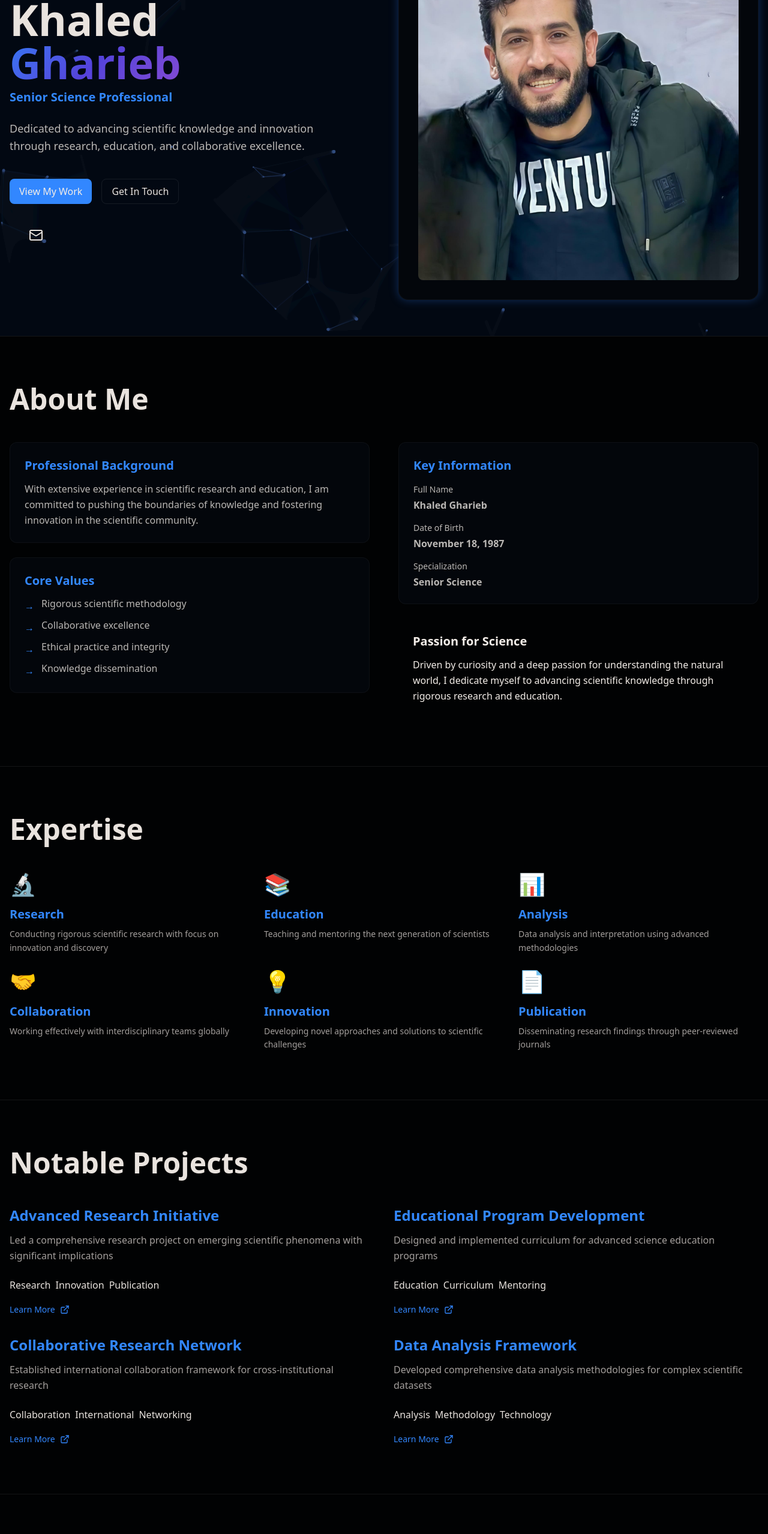
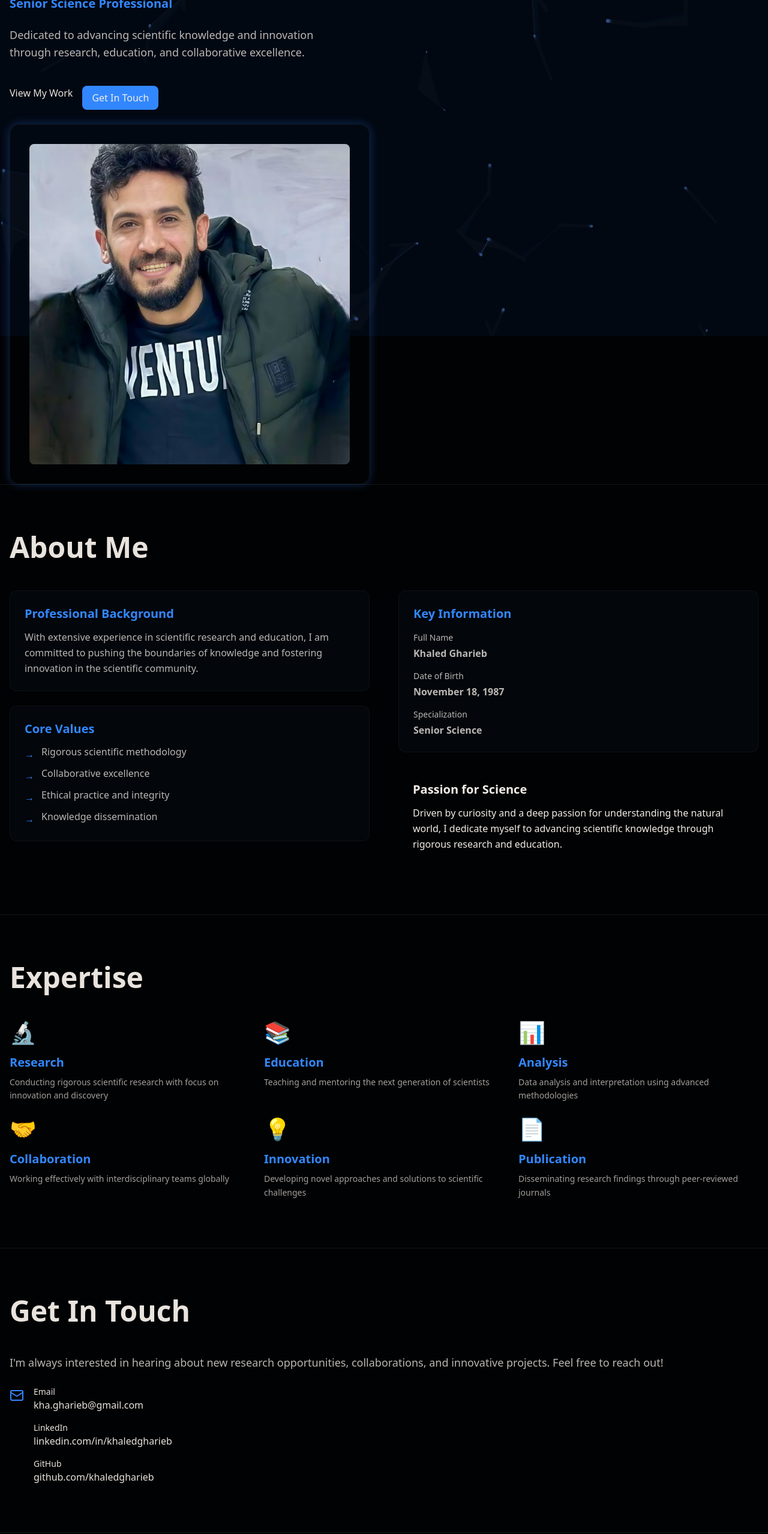
Before and after one commit to portfolio5160/KhaledGharieb, a plain HTML site: page index.html in a window 1280 px wide. Shown: the part 240-2797 px from the top of the page at 60% size. Drawn offline with nearby package versions, Linux system fonts and the light colour scheme.

Commit message:
Update index.html

```diff
--- a/index.html
+++ b/index.html
@@ -8,7 +8,7 @@
     <link rel="stylesheet" href="style.css">
     <script src="https://unpkg.com/lucide@latest"></script>
 </head>
-<body class="min-h-screen bg-background text-foreground overflow-hidden">
+<body class="min-h-screen bg-background text-foreground">
     <div id="root">
         <canvas id="particle-canvas" class="fixed top-0 left-0 w-full h-full pointer-events-none opacity-50"></canvas>
 
@@ -56,30 +56,30 @@
                             </p>
 
                             <div class="flex gap-4 pt-4">
-                                <button data-section-id="projects" class="scroll-button bg-accent hover:bg-accent/90 text-accent-foreground px-4 py-2 rounded-lg font-medium transition-colors">
+                                <!-- <button data-section-id="projects" class="scroll-button bg-accent hover:bg-accent/90 text-accent-foreground px-4 py-2 rounded-lg font-medium transition-colors"> -->
                                     View My Work
                                 </button>
-                                <button data-section-id="contact" class="scroll-button border border-border hover:bg-border/50 text-foreground px-4 py-2 rounded-lg font-medium transition-colors">
+                                <button data-section-id="contact" class="scroll-button bg-accent hover:bg-accent/90 text-accent-foreground px-4 py-2 rounded-lg font-medium transition-colors">
                                     Get In Touch
                                 </button>
                             </div>
 
-                            <div class="flex gap-4 pt-4">
+                            <!-- <div class="flex gap-4 pt-4">
                                 <a href="#" class="text-foreground/60 hover:text-accent transition-colors" title="LinkedIn">
                                     <i data-lucide="linkedin" class="w-6 h-6"></i>
                                 </a>
                                 <a href="#" class="text-foreground/60 hover:text-accent transition-colors" title="GitHub">
                                     <i data-lucide="github" class="w-6 h-6"></i>
                                 </a>
-                                <a href="#" class="text-foreground/60 hover:text-accent transition-colors" title="Email">
+                                <a href="mailto:kha.gharieb@gmail.com" class="text-foreground/60 hover:text-accent transition-colors" title="Email">
                                     <i data-lucide="mail" class="w-6 h-6"></i>
                                 </a>
                             </div>
-                        </div>
+                        </div> -->
 
                         <div class="relative">
                             <div class="absolute inset-0 bg-gradient-science rounded-2xl blur-3xl opacity-30"></div>
-                            <div class="relative bg-card rounded-2xl p-8 border border-border/50 glow-accent">
+                            <div class="relative rounded-2xl p-8 border border-border/50 glow-accent">
                                 <img
                                     src="pasted_file_It1TgY_WhatsAppImage2025-11-18at12.16.30AM.jpeg"
                                     alt="Khaled Gharieb"
@@ -227,7 +227,7 @@
                 </div>
             </section>
 
-            <section id="projects" class="py-20 border-t border-border">
+            <!-- <section id="projects" class="py-20 border-t border-border">
                 <div class="container mx-auto px-4">
                     <h2 class="text-4xl md:text-5xl font-bold mb-12">
                         Notable Projects
@@ -300,7 +300,7 @@
                         </div>
                     </div>
                 </div>
-            </section>
+            </section> -->
 
             <section id="contact" class="py-20 border-t border-border">
                 <div class="container mx-auto px-4">
@@ -308,7 +308,8 @@
                         Get In Touch
                     </h2>
 
-                    <div class="grid md:grid-cols-2 gap-12">
+                    <div >
+                        <!-- class="grid md:grid-cols-2 gap-12" -->
                         <div class="space-y-6">
                             <p class="text-lg text-foreground/80 leading-relaxed">
                                 I'm always interested in hearing about new research
@@ -321,14 +322,14 @@
                                     <i data-lucide="mail" class="text-accent mt-1 flex-shrink-0 w-6 h-6"></i>
                                     <div>
                                         <p class="text-sm text-foreground/60">Email</p>
-                                        <a href="mailto:khaled@example.com" class="text-foreground hover:text-accent transition-colors">
-                                            khaled@example.com
+                                        <a href="mailto:kha.gharieb@gmail.com" class="text-foreground hover:text-accent transition-colors">
+                                            kha.gharieb@gmail.com
                                         </a>
                                     </div>
                                 </div>
 
                                 <div class="flex items-start gap-4">
-                                    <i data-lucide="linkedin" class="text-accent mt-1 flex-shrink-0 w-6 h-6"></i>
+                                    <i data-lucide="facebook" class="text-accent mt-1 flex-shrink-0 w-6 h-6"></i>
                                     <div>
                                         <p class="text-sm text-foreground/60">LinkedIn</p>
                                         <a href="#" class="text-foreground hover:text-accent transition-colors">
@@ -349,7 +350,7 @@
                             </div>
                         </div>
 
-                        <div class="bg-card border border-border/50 rounded-xl p-8">
+                        <!-- <div class="bg-card border border-border/50 rounded-xl p-8">
                             <form class="space-y-4">
                                 <div>
                                     <label for="name" class="block text-sm font-medium mb-2">
@@ -391,7 +392,7 @@
                                     Send Message
                                 </button>
                             </form>
-                        </div>
+                        </div> -->
                     </div>
                 </div>
             </section>
@@ -400,7 +401,7 @@
         <footer class="border-t border-border bg-card/50 py-8">
             <div class="container mx-auto px-4 text-center text-foreground/60 text-sm">
                 <p>
-                    © 2024 Khaled Gharieb. All rights reserved. | Crafted with passion
+                    © 2025 MustafaDevSec. All rights reserved. | Crafted with passion
                     for science.
                 </p>
             </div>
```
